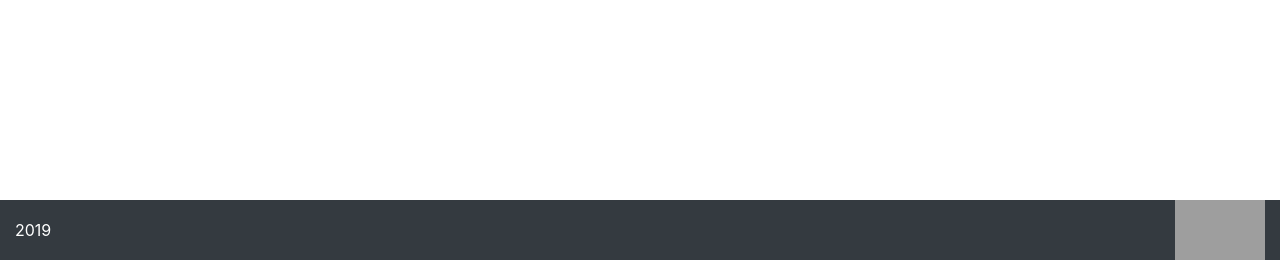
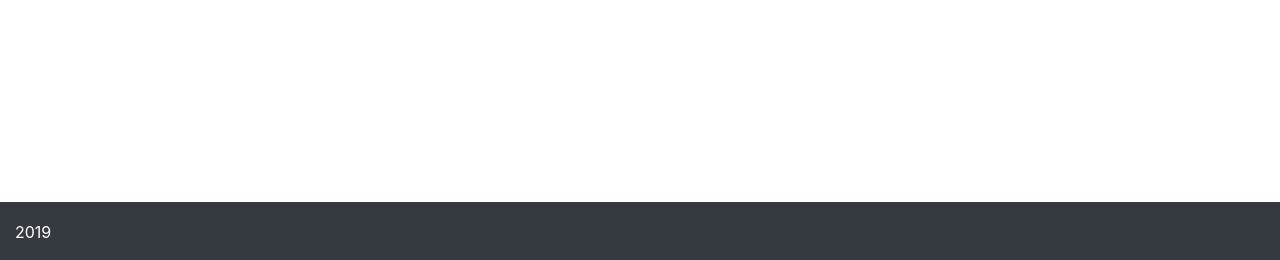
Before and after one commit to vedavith/FSDMS, a CodeIgniter app: page /database/index.php/home/index in a window 1280 px wide. Shown: the part 540-800 px from the top of the page. Run offline with CodeIgniter, Linux system fonts and the light colour scheme; some libraries are stand-ins or nearby versions; grey boxes are pictures that could not be loaded.

Commit message:
Update footer.php

```diff
--- a/application/views/headers/footer.php
+++ b/application/views/headers/footer.php
@@ -9,7 +9,7 @@
 					<div class = "col">
 						<div align = "right">
 
-							<a href="http://zenopsys.com/"><img src="https://2.bp.blogspot.com/-WiMKgntZCHs/V8vA9XDjKpI/AAAAAAAAGV4/BesnMsluiBQrGFuELzKHJzoQ-nB9sW4wACLcB/s1600/Zenopsys-Technologies.png" width="90" height="60" ></a>
+<!-- 							<a href="http://zenopsys.com/"><img src="https://2.bp.blogspot.com/-WiMKgntZCHs/V8vA9XDjKpI/AAAAAAAAGV4/BesnMsluiBQrGFuELzKHJzoQ-nB9sW4wACLcB/s1600/Zenopsys-Technologies.png" width="90" height="60" ></a> -->
 						</div>
 					</div>
 				</div>
```
